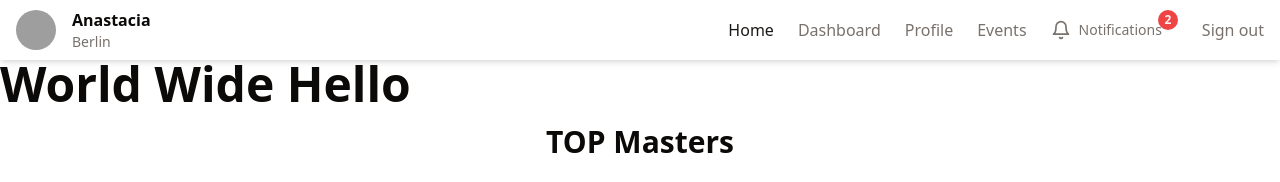
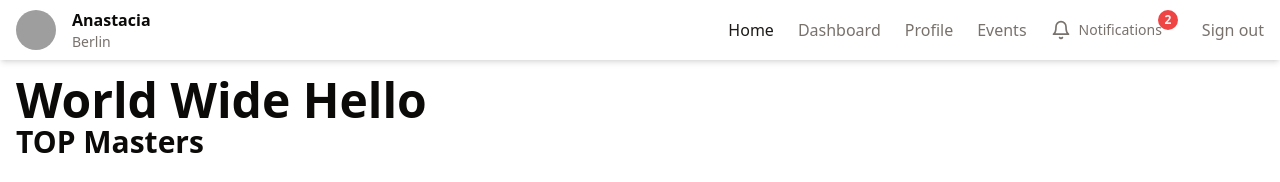
Before and after one commit to Antibioticvz/world-wide-next, a Next.js app: page / in a window 1280 px wide. Shown: the top 182 px of the page. Built offline with nearby package versions, Linux system fonts and the light colour scheme; grey boxes are pictures that could not be loaded.

Commit message:
add layout container

```diff
--- a/app/layout.tsx
+++ b/app/layout.tsx
@@ -28,7 +28,7 @@ export default function RootLayout({
     <html lang="en">
       <body className={`${geistSans.variable} ${geistMono.variable}`}>
         <TopMenu />
-        {children}
+        <div className="container mx-auto p-4">{children}</div>
       </body>
     </html>
   )
--- a/components/masterCardList/index.tsx
+++ b/components/masterCardList/index.tsx
@@ -4,8 +4,8 @@ import MasterCard from '@/components/masterCard'
 
 const MasterCardList = () => {
   return (
-    <div className="container mx-auto p-4">
-      <h1 className="text-3xl font-bold mb-6 text-center">TOP Masters</h1>
+    <div className="">
+      <h1 className="text-3xl font-bold mb-6 text-left">TOP Masters</h1>
       <div className="grid gap-4 sm:grid-cols-2 lg:grid-cols-4">
         {Array(4).fill(
           <Fragment key={1}>
```
